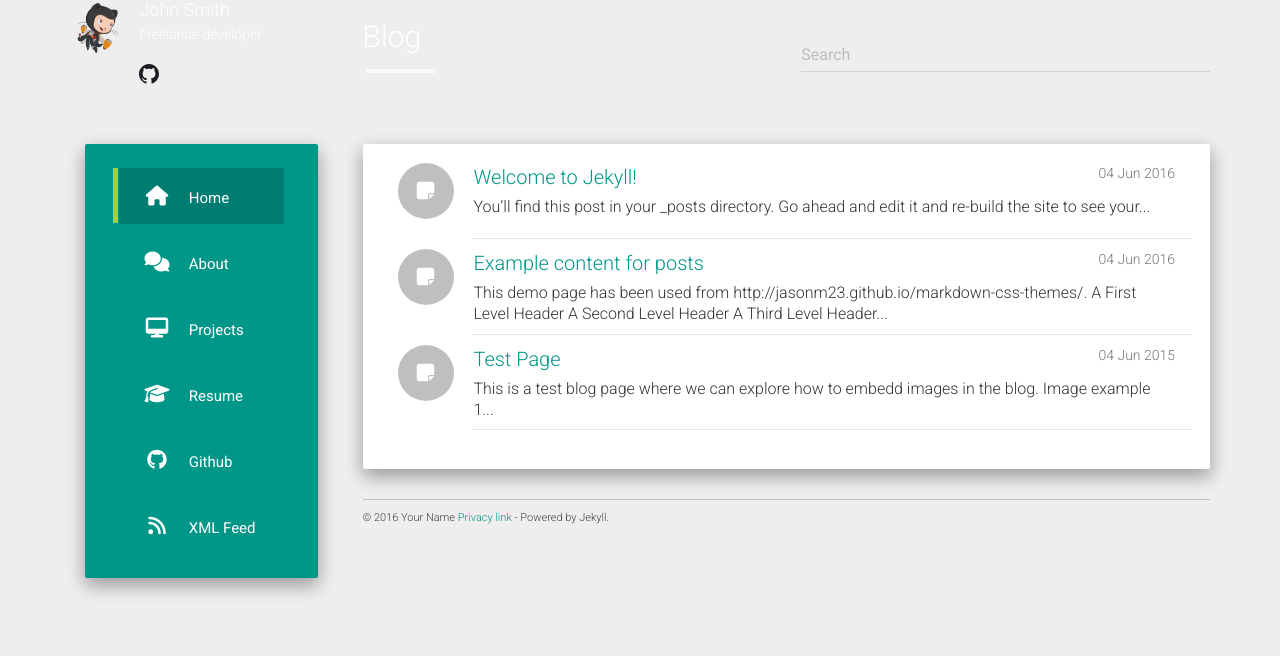
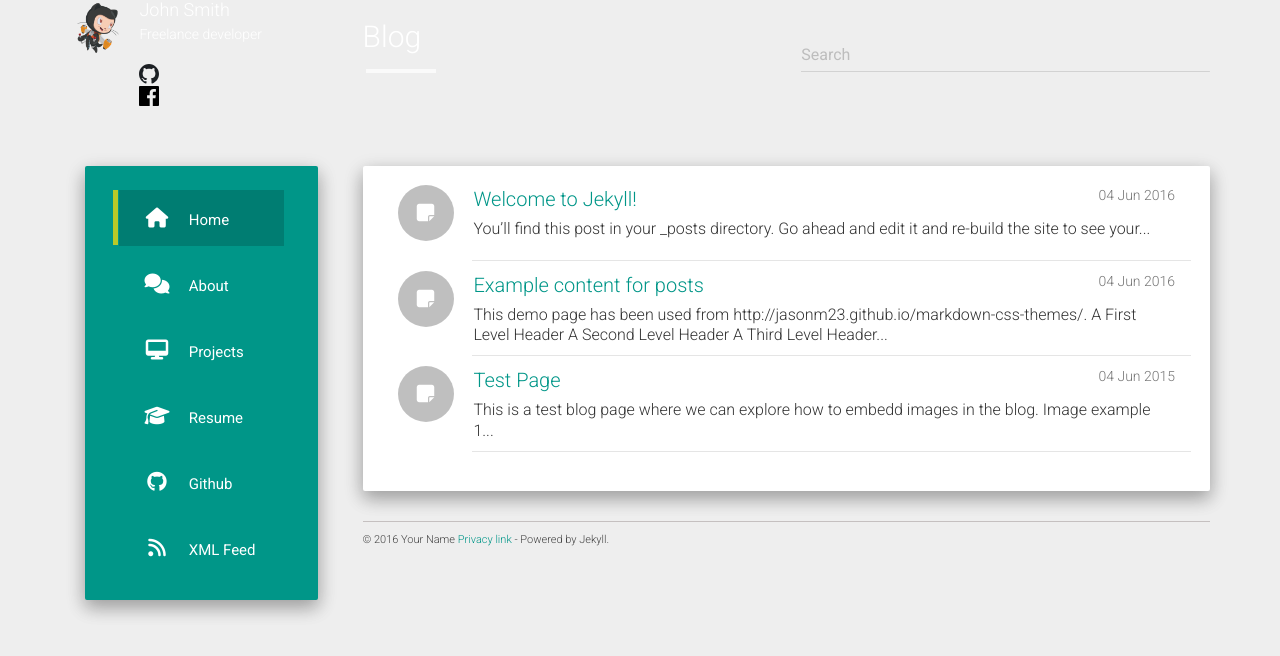
Before and after one commit to alalstjr/promote.github.io, a Jekyll site: the page built from index.html, in a window 1280 px wide. Shown: the top 656 px of the page. Built offline with Jekyll 4.4.1, drawn with Linux system fonts in a browser that asks for light colours; nearby versions of some CDN libraries; the list of posts is cut into pages by our own code.

Commit message:
Update social_links.html

```diff
--- a/_includes/social_links.html
+++ b/_includes/social_links.html
@@ -5,5 +5,10 @@
 				<img src="/promote.github.io/static/img/github-icon.svg" alt="github-icon"/>
 			</a>
 		</li>
+		<li>
+			<a href="https://www.facebook.com/profile.php?id=100003526273423" target="_blank" title="face-book"/>
+				<img src="/promote.github.io/static/img/face-icon.svg" alt="face-icon"/>
+			</a>
+		</li>
 	</ul>
 </div>
```
